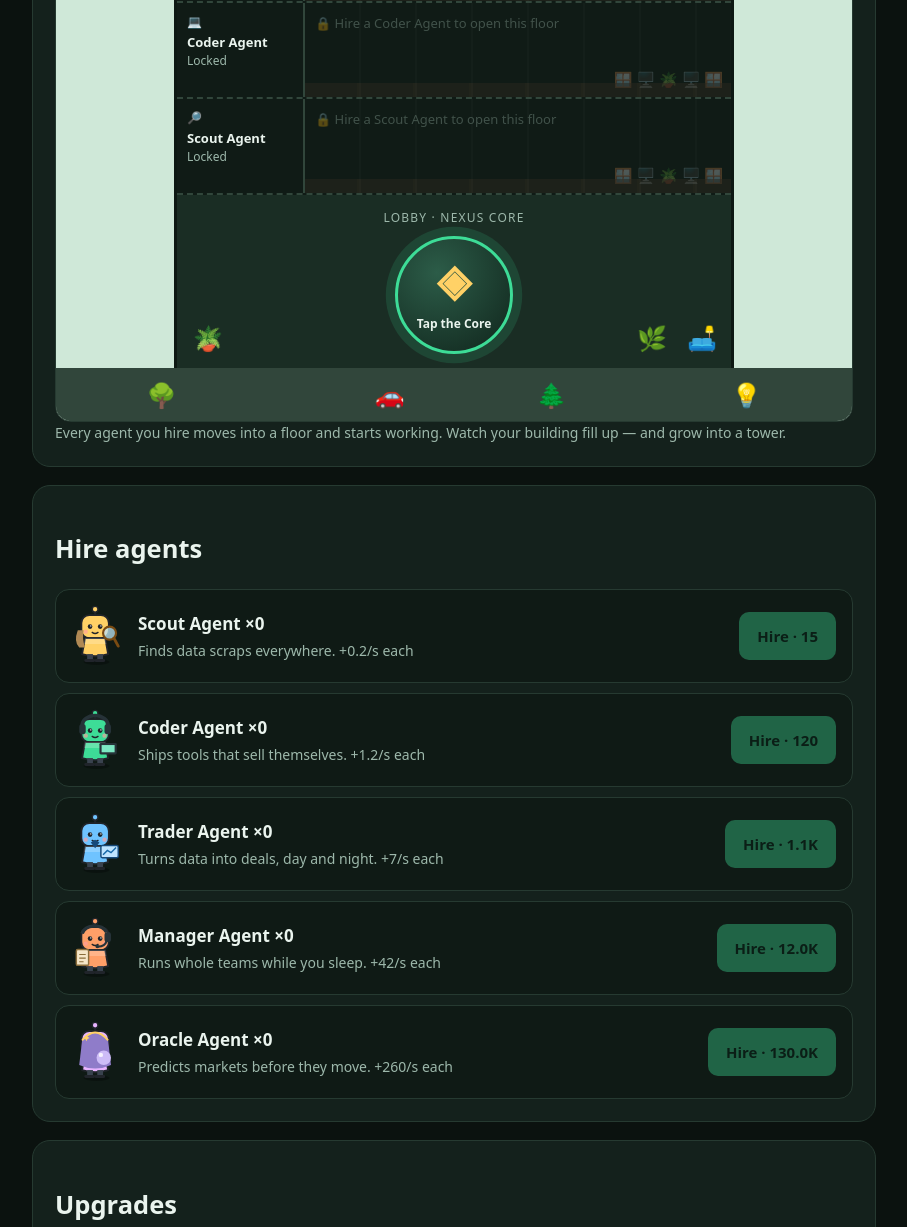
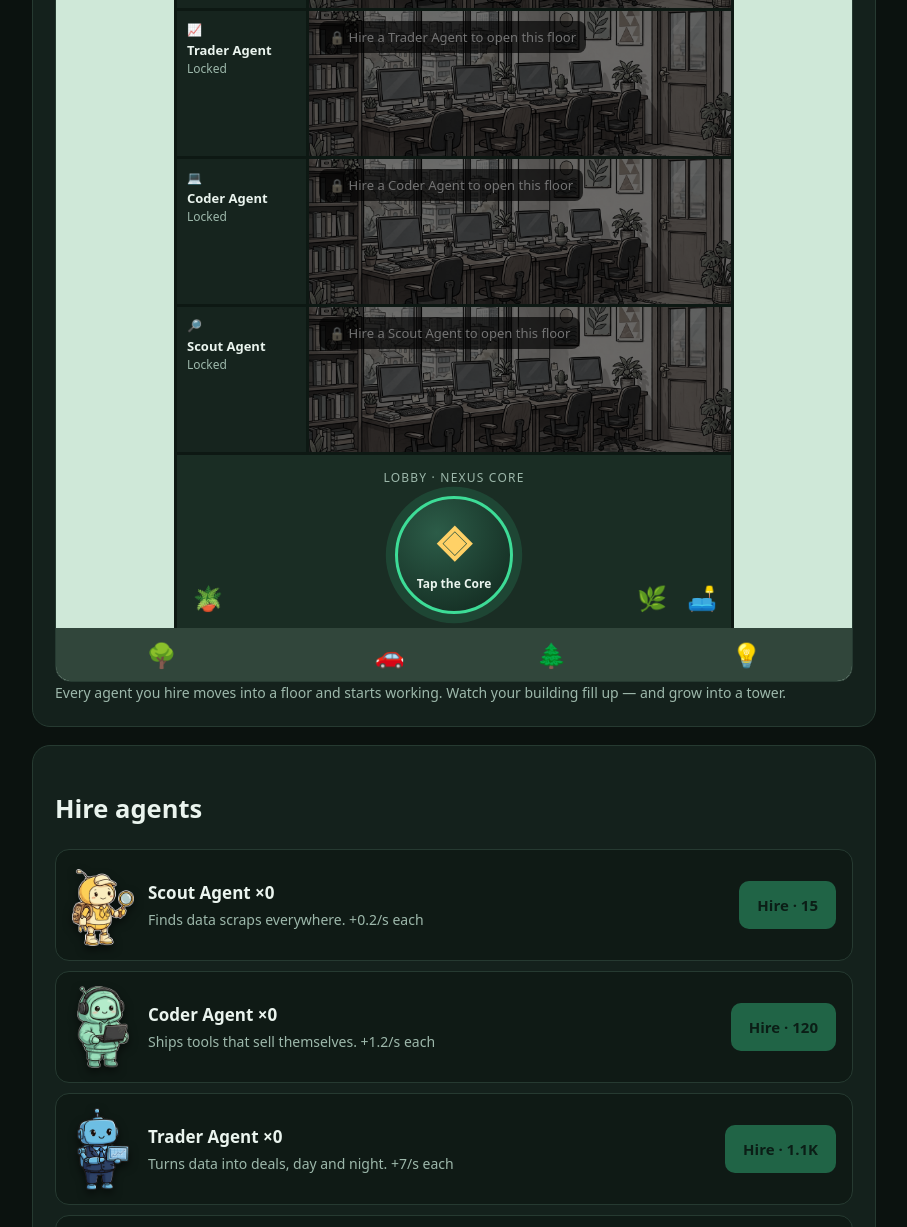
Before and after one commit to josel120/gaia-agent-tycoon, a plain HTML site: page index.html in a window 1280 px wide. Shown: the part 919-2146 px from the top of the page, without its empty margins (186-1093 px from the left). Drawn offline with Linux system fonts and the light colour scheme.

Commit message:
Real illustrated office and agent artwork

```diff
--- a/game.js
+++ b/game.js
@@ -24,18 +24,12 @@ const COLORS={scout:'#ffd166',coder:'#3ddc97',trader:'#6fc3ff',manager:'#ff9f68'
 const STAGES=[[0,'Garage HQ','Just you and a laptop'],[1,'Startup Office','Your first agents move in'],[8,'Gaia Office','Departments are humming'],[20,'Nexus HQ','A real headquarters now'],[45,'Nexus Tower','A tower full of agents']];
 const floorsEl=$('floors');const floorEls={};
 [...AGENTS].reverse().forEach(a=>{const f=document.createElement('div');f.className='floor locked';f.innerHTML=`<div class="tag">${a.icon}<b>${a.name}</b><span class="fcount">Locked</span></div><div class="room"><span class="locked-note">🔒 Hire a ${a.name} to open this floor</span><div class="agents"></div></div>`;floorsEl.appendChild(f);floorEls[a.id]={root:f,agents:f.querySelector('.agents'),count:f.querySelector('.fcount'),cache:-1};});
-const ACCESSORY={
-scout:"<circle cx='52' cy='38' r='9' fill='#bfe8f5' fill-opacity='.75' stroke='#7a4b12' stroke-width='3'/><line x1='58' y1='45' x2='64' y2='56' stroke='#7a4b12' stroke-width='4' stroke-linecap='round'/><path d='M8 34 q-6 16 2 24 l8 0 q-4-12 -2-24 z' fill='#b08954'/>",
-coder:"<path d='M14 22 a18 14 0 0 1 36 0' fill='none' stroke='#263238' stroke-width='5'/><rect x='10' y='20' width='9' height='14' rx='4' fill='#263238'/><rect x='45' y='20' width='9' height='14' rx='4' fill='#263238'/><rect x='38' y='46' width='24' height='16' rx='2' fill='#263238'/><rect x='41' y='49' width='18' height='10' fill='#7ce8c3'/>",
-trader:"<path d='M26 40 l6 8 6-8-6-4z' fill='#174a7a'/><rect x='40' y='44' width='24' height='17' rx='2' fill='#bfe4ff' stroke='#174a7a' stroke-width='2'/><polyline points='43,57 49,51 54,54 61,47' fill='none' stroke='#1769aa' stroke-width='2'/>",
-manager:"<path d='M14 22 a18 14 0 0 1 34-2' fill='none' stroke='#263238' stroke-width='5'/><rect x='45' y='20' width='9' height='14' rx='4' fill='#263238'/><path d='M48 32 q-2 8-12 8' fill='none' stroke='#263238' stroke-width='3'/><circle cx='35' cy='40' r='2.5' fill='#263238'/><rect x='6' y='44' width='17' height='22' rx='2' fill='#f5e6c8' stroke='#8a6d3b' stroke-width='2'/><path d='M10 51h9M10 56h9M10 61h6' stroke='#8a6d3b' stroke-width='1.6'/>",
-oracle:"<path d='M14 26 q18-22 36 0 l4 34 q-22 10-44 0z' fill='#8f7cc9'/><path d='M14 26 q18-22 36 0' fill='none' stroke='#ffd166' stroke-width='2.5'/><circle cx='44' cy='50' r='10' fill='#cdbcf7'/><circle cx='40' cy='46' r='3' fill='#fff' fill-opacity='.8'/><path d='M20 18l1.5 3 3 1.5-3 1.5L20 27l-1.5-3-3-1.5 3-1.5z' fill='#ffd166'/>"};
-function spriteSVG(a){const c=COLORS[a.id];return `<svg viewBox='0 0 72 84' role='img' aria-label='${a.name}'><ellipse cx='34' cy='78' rx='18' ry='4' fill='#000' fill-opacity='.28'/><line x1='32' y1='6' x2='32' y2='14' stroke='#20242a' stroke-width='3' stroke-linecap='round'/><circle cx='32' cy='5' r='4' fill='${c}' stroke='#20242a' stroke-width='2'/><rect x='13' y='13' width='38' height='32' rx='11' fill='${c}' stroke='#20242a' stroke-width='2.5'/><circle cx='25' cy='29' r='3.2' fill='#20242a'/><circle cx='39' cy='29' r='3.2' fill='#20242a'/><circle cx='26' cy='28' r='1' fill='#fff'/><circle cx='40' cy='28' r='1' fill='#fff'/><path d='M28 37 q4 3 8 0' fill='none' stroke='#20242a' stroke-width='2' stroke-linecap='round'/><circle cx='19' cy='36' r='3' fill='#ff9d9d' fill-opacity='.65'/><circle cx='45' cy='36' r='3' fill='#ff9d9d' fill-opacity='.65'/><path d='M18 45 h28 l4 22 q-18 6-36 0z' fill='${c}' stroke='#20242a' stroke-width='2.5'/><path d='M18 45 h28 l1.5 8 h-31z' fill='#fff' fill-opacity='.22'/><rect x='21' y='67' width='8' height='9' fill='#39424e'/><rect x='35' y='67' width='8' height='9' fill='#39424e'/><path d='M19 76 h11 M33 76 h11' stroke='#20242a' stroke-width='4' stroke-linecap='round'/>${ACCESSORY[a.id]||''}</svg>`;}
-function agentEl(a,i){const el=document.createElement('span');el.className='agent'+(i%3===1?' walk':'');el.style.left=(6+i*46)+'px';el.style.animationDelay=(i*0.22)+'s';el.innerHTML=spriteSVG(a);el.title=a.name;return el;}
+function spriteImg(a,cls){const img=document.createElement('img');img.src='assets/agents/'+a.id+'.png';img.alt=a.name;img.className=cls;img.loading='lazy';return img;}
+function agentEl(a,i){const el=document.createElement('span');el.className='agent'+(i%3===1?' walk':'');el.style.left=(4+i*62)+'px';el.style.animationDelay=(i*0.22)+'s';el.appendChild(spriteImg(a,'sprite-img'));el.title=a.name;return el;}
 function renderScene(){const total=totalAgents(s);const stage=[...STAGES].reverse().find(([n])=>total>=n);$('hqName').textContent=stage[1];$('hqMeta').textContent=stage[2]+' · '+total+' agents';$('scene').className='scene stage-'+STAGES.indexOf(stage);
-AGENTS.forEach(a=>{const F=floorEls[a.id];const n=s.owned[a.id];F.root.className='floor '+(n?'unlocked':'locked');F.count.textContent=n?('×'+n+' working · +'+fmt(n*a.rate*s.mult[a.id])+'/s'):'Locked';if(F.cache===n)return;F.cache=n;F.agents.innerHTML='';const show=Math.min(n,8);for(let i=0;i<show;i++)F.agents.appendChild(agentEl(a,i));if(n>show){const m=document.createElement('span');m.className='more';m.textContent='+'+(n-show)+' more';F.agents.appendChild(m);}});}
+AGENTS.forEach(a=>{const F=floorEls[a.id];const n=s.owned[a.id];F.root.className='floor '+(n?'unlocked':'locked');F.count.textContent=n?('×'+n+' working · +'+fmt(n*a.rate*s.mult[a.id])+'/s'):'Locked';if(F.cache===n)return;F.cache=n;F.agents.innerHTML='';const show=Math.min(n,6);for(let i=0;i<show;i++)F.agents.appendChild(agentEl(a,i));if(n>show){const m=document.createElement('span');m.className='more';m.textContent='+'+(n-show)+' more';F.agents.appendChild(m);}});}
 AGENTS.forEach(a=>{const d=document.createElement('div');d.className='item';d.innerHTML=`<span class="portrait" id="portrait-${a.id}"></span><div><h3>${a.name} <span class="own" id="own-${a.id}"></span></h3><p>${a.desc} +${a.rate}/s each</p></div><button id="buy-${a.id}"></button>`;shop.appendChild(d);d.querySelector('button').onclick=()=>buy(a);});
-AGENTS.forEach(a=>{const p=$('portrait-'+a.id);if(p)p.innerHTML=spriteSVG(a);});
+AGENTS.forEach(a=>{const p=$('portrait-'+a.id);if(p)p.appendChild(spriteImg(a,'portrait-img'));});
 UPGRADES.forEach(u=>{const d=document.createElement('div');d.className='item';d.id='up-'+u.id;d.innerHTML=`<div><h3>${u.icon} ${u.name}</h3><p>${u.desc}</p></div><button></button>`;upEl.appendChild(d);d.querySelector('button').onclick=()=>{if(s.data>=u.cost&&!s.bought[u.id]){s.data-=u.cost;s.bought[u.id]=1;u.apply(s);say(u.icon+' '+u.name+' installed!');render();save();}};});
 function buy(a){const c=cost(a);if(s.data<c)return;s.data-=c;s.owned[a.id]++;say(a.icon+' '+a.name+' hired — '+s.owned[a.id]+' on the team.');render();save();}
 let audio;function blip(f){try{audio=audio||new AudioContext();const o=audio.createOscillator(),g=audio.createGain();o.frequency.value=f;o.connect(g);g.connect(audio.destination);g.gain.setValueAtTime(.08,audio.currentTime);g.gain.exponentialRampToValueAtTime(.001,audio.currentTime+.12);o.start();o.stop(audio.currentTime+.13);}catch{}}
--- a/style.css
+++ b/style.css
@@ -19,19 +19,17 @@ h1{font-size:clamp(34px,6vw,52px);margin:18px 0 8px;letter-spacing:-.02em}.lede{
 .building{margin:0 auto;width:min(92%,560px);background:#22332c;border:3px solid #0d1813;border-bottom:0;border-radius:12px 12px 0 0;overflow:hidden}
 .roof{position:relative;background:#16241e;color:var(--gold);text-align:center;font-weight:800;letter-spacing:.14em;padding:8px;border-bottom:3px solid #0d1813}
 .antenna{position:absolute;right:28px;top:-12px;width:3px;height:18px;background:var(--gold)}.antenna::after{content:"";position:absolute;left:-3px;top:-4px;width:9px;height:9px;border-radius:50%;background:#ff6b6b;animation:pulse 1.6s infinite}
-.floor{display:grid;grid-template-columns:128px 1fr;min-height:96px;border-bottom:2px dashed #31463b;background:#101b16}
-.floor.unlocked{background:linear-gradient(90deg,#173528,#1c3d2f)}
-.floor .tag{padding:10px;border-right:2px solid #31463b;font-size:12px;color:var(--muted)}.floor .tag b{display:block;color:var(--ink);font-size:13px}.floor.unlocked .tag{color:var(--gold)}
-.floor .room{position:relative;overflow:hidden;background:repeating-linear-gradient(90deg,transparent 0 54px,#ffffff10 54px 56px)}
-.floor.locked .room{opacity:.35}.floor .room::before{content:"🪟  🖥️  🪴  🖥️  🪟";position:absolute;inset:auto 8px 6px auto;font-size:15px;opacity:.8}
-.locked-note{position:absolute;left:10px;top:10px;color:var(--muted);font-size:13px}.floor.unlocked .locked-note{display:none}
-.agents{position:absolute;left:8px;right:8px;bottom:2px;height:72px}
-.agent{position:absolute;bottom:0;width:46px;height:64px;animation:bob 1.5s ease-in-out infinite alternate}
-.agent svg{width:100%;height:100%;display:block;overflow:visible}
-.agent.walk{animation:walk 7s ease-in-out infinite alternate}
-.portrait{flex:none;width:52px;height:64px}.portrait svg{width:100%;height:100%;display:block}
+.floor{display:grid;grid-template-columns:132px 1fr;min-height:148px;border-bottom:3px solid #0d1813;background:#101b16}
+.floor .tag{padding:10px;border-right:3px solid #0d1813;font-size:12px;color:var(--muted);background:#16241e;z-index:2}.floor .tag b{display:block;color:var(--ink);font-size:13px}.floor.unlocked .tag{color:var(--gold)}
+.floor .room{position:relative;overflow:hidden;background:url("assets/office.jpg") center 62%/cover no-repeat #2a2118}
+.floor.locked .room{filter:grayscale(.85) brightness(.45)}
+.locked-note{position:absolute;left:10px;top:10px;color:#fff;background:#000a;padding:6px 10px;border-radius:8px;font-size:13px;z-index:3}.floor.unlocked .locked-note{display:none}
+.agents{position:absolute;left:6px;right:6px;bottom:0;height:104px;z-index:2}
+.agent{position:absolute;bottom:0;width:58px;height:100px;animation:bob 1.6s ease-in-out infinite alternate}
+.sprite-img{height:100%;width:auto;display:block;filter:drop-shadow(0 6px 5px #0007)}
+.agent.walk{animation:walk 8s ease-in-out infinite alternate}
+.portrait{flex:none;width:62px;height:82px;display:grid;place-items:end center}.portrait-img{max-height:82px;max-width:62px;filter:drop-shadow(0 4px 4px #0008)}
 .item>div{flex:1}
-.room::after{content:"";position:absolute;left:0;right:0;bottom:0;height:14px;background:repeating-linear-gradient(90deg,#5a4030 0 52px,#6d4f38 52px 56px);opacity:.55}
 @keyframes bob{to{transform:translateY(-4px)}}
 @keyframes walk{from{transform:translateX(0)}to{transform:translateX(110px)}}
 .more{position:absolute;right:8px;bottom:6px;background:#0b1512cc;color:var(--gold);font-size:12px;font-weight:800;padding:4px 8px;border-radius:99px}
```
Also changed, not shown: assets/agents/coder.png (added), assets/agents/manager.png (added), assets/agents/oracle.png (added), assets/agents/scout.png (added), assets/agents/trader.png (added), assets/office.jpg (added).
